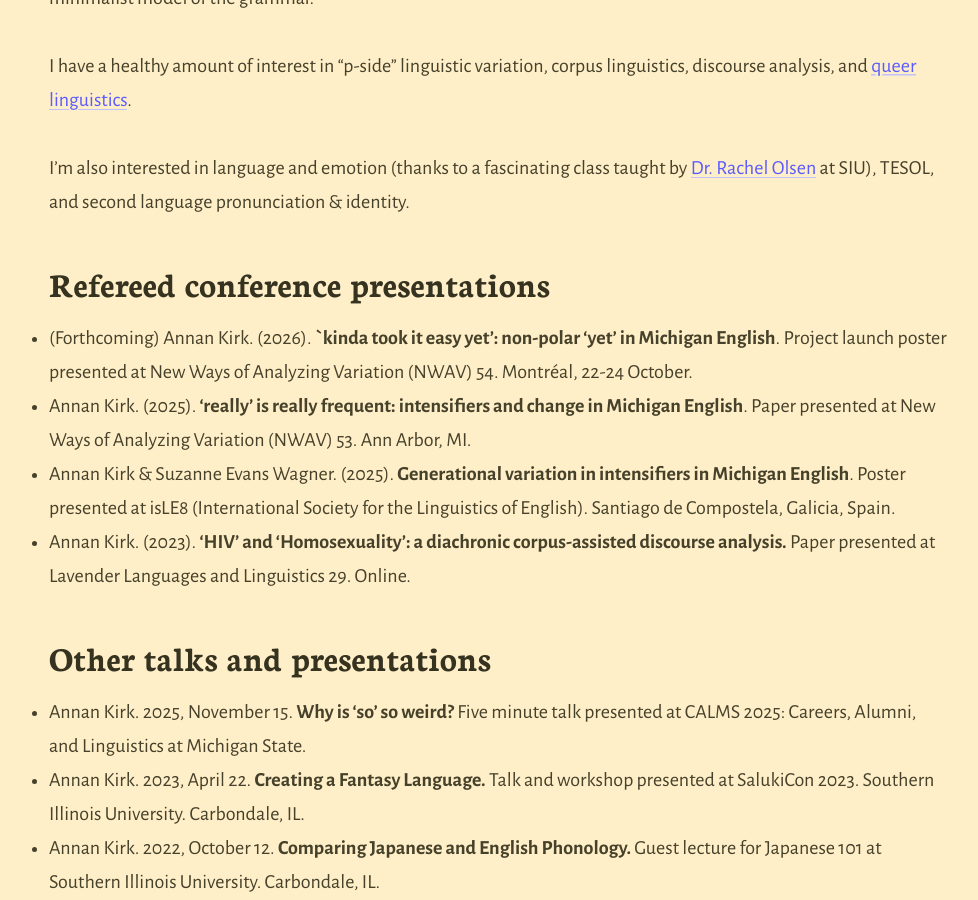
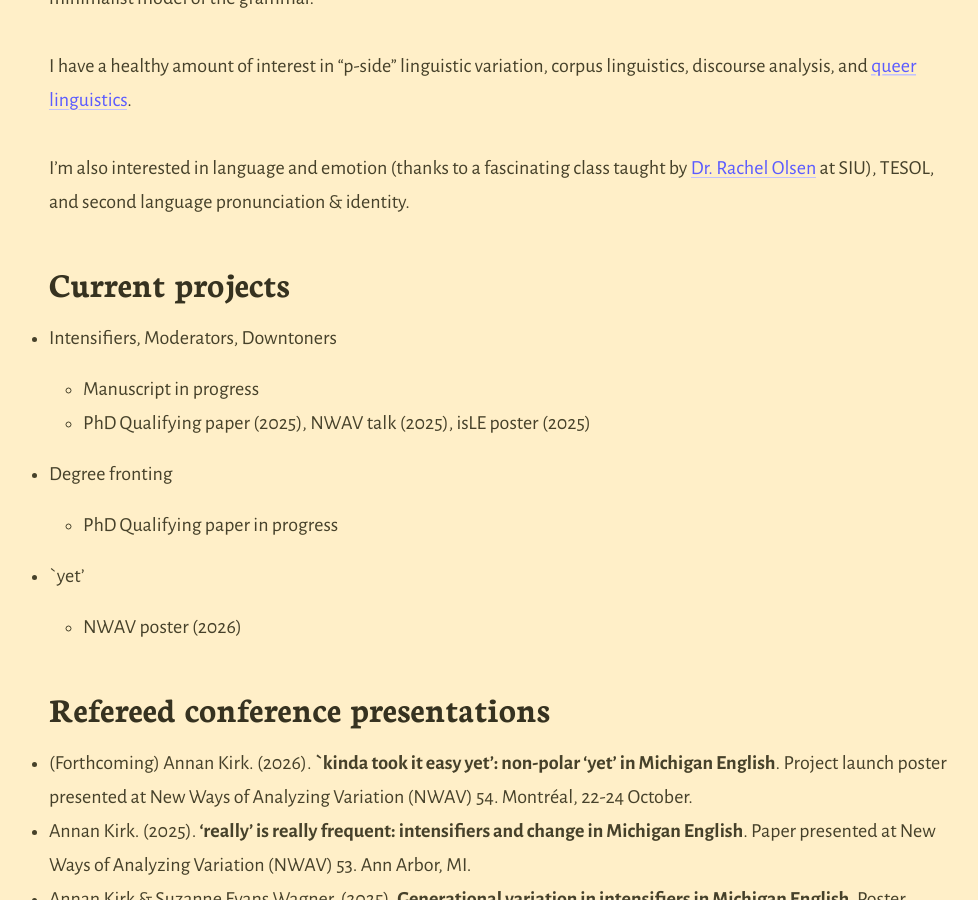
Before and after one commit to annankirk/annankirk.github.io, a Jekyll site: the page built from research.md, in a window 1280 px wide and 900 px high, scrolled down 233 px. Shown: the whole window, without its empty margins (141-1119 px from the left). Built offline with Jekyll 4.4.1, drawn with Linux system fonts in a browser that asks for light colours.

Commit message:
Update research.md

```diff
--- a/research.md
+++ b/research.md
@@ -6,6 +6,15 @@ My primary research interest is language variation and change. I’m most intere
 I have a healthy amount of interest in "p-side" linguistic variation, corpus linguistics, discourse analysis, and [queer linguistics](https://www.lsadc.org/Files/committees/RevisedTrifold-What%20is%20Queer%20and%20Trans%20Linguistics.pdf).
 
 I’m also interested in language and emotion (thanks to a fascinating class taught by [Dr. Rachel Olsen](https://academics.siu.edu/humanities-social-sciences/linguistics/faculty/olsen-rachel.php) at SIU), TESOL, and second language pronunciation & identity.
+
+## Current projects
+- Intensifiers, Moderators, Downtoners
+    - Manuscript in progress
+    - PhD Qualifying paper (2025), NWAV talk (2025), isLE poster (2025)
+- Degree fronting
+    - PhD Qualifying paper in progress
+- `yet'
+    - NWAV poster (2026)
 
 ## Refereed conference presentations
 - (Forthcoming) Annan Kirk. (2026). **`kinda took it easy yet': non-polar 'yet' in Michigan English**. Project launch poster presented at New Ways of Analyzing Variation (NWAV) 54. Montréal, 22-24 October.
```
